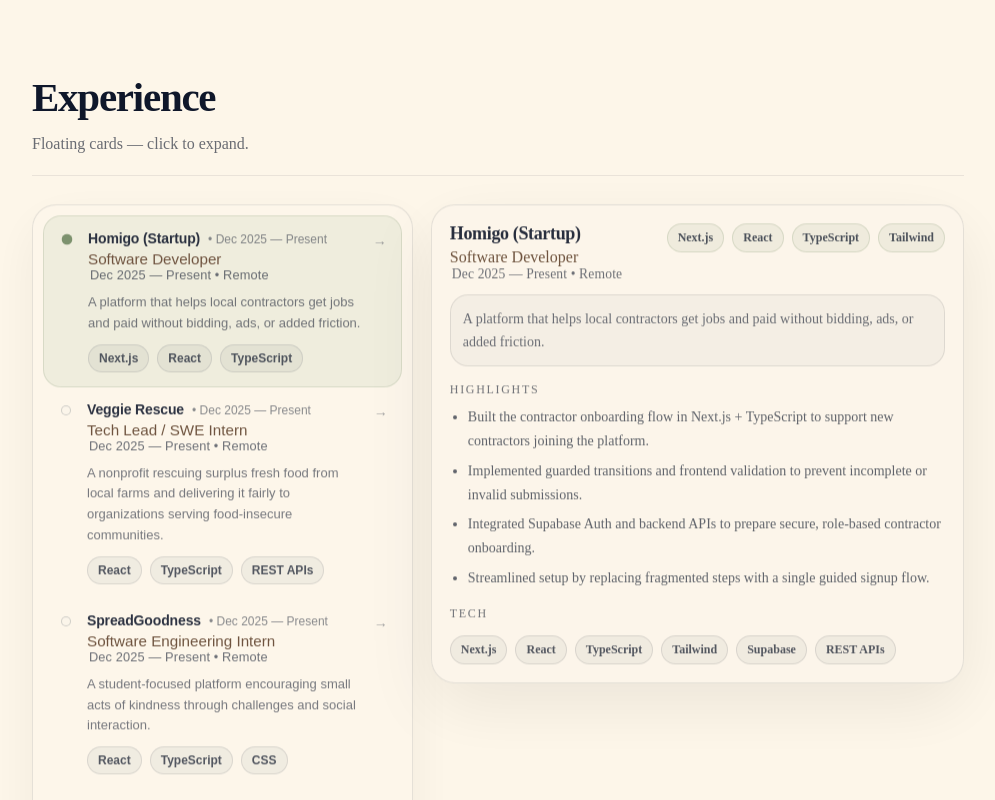
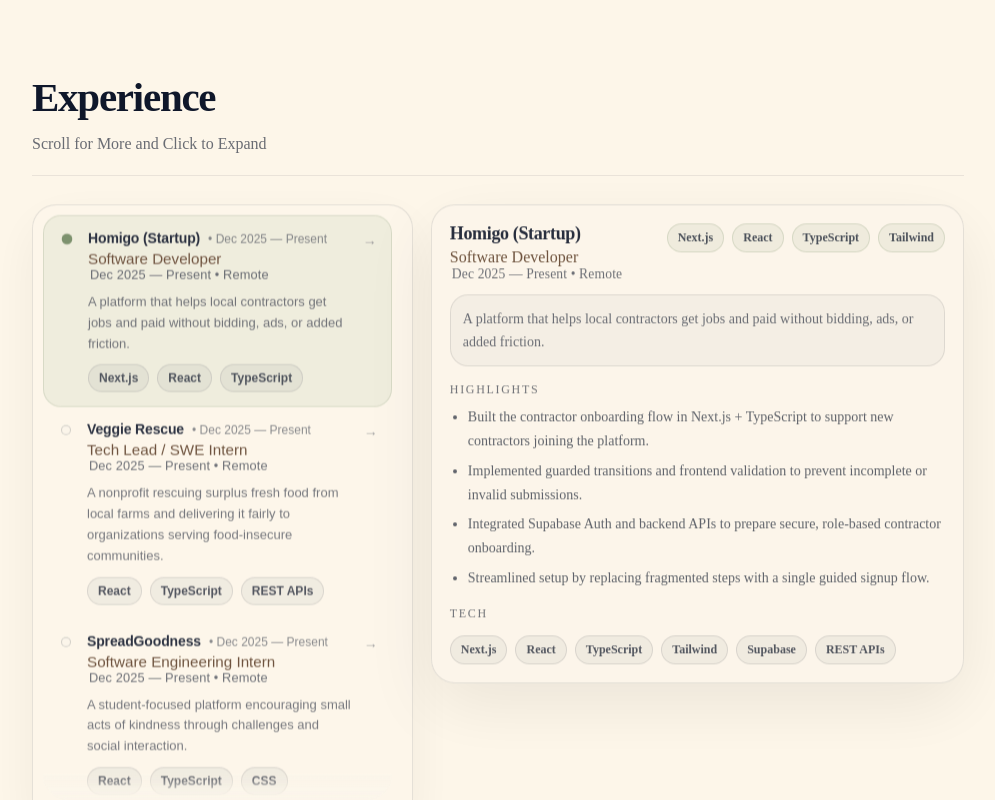
Before and after one commit to tomaseuu/personal-website, a Next.js app: page / in a window 1280 px wide. Shown: the part 1600-2400 px from the top of the page, without its empty margins (142-1137 px from the left). Built offline with nearby package versions, Linux system fonts and the light colour scheme.

Commit message:
fixed experienced

```diff
--- a/src/app/page.tsx
+++ b/src/app/page.tsx
@@ -37,7 +37,7 @@
           <Section
             id="experience"
             title="Experience"
-            subtitle="Floating cards — click to expand."
+            subtitle="Scroll for More and Click to Expand"
           >
             <ExperienceSection />
           </Section>
@@ -54,7 +54,7 @@
           <Section
             id="skills"
             title="Skills"
-            subtitle="A calm toolbox — what I ship with."
+            subtitle="The Skills I know"
             tone="tint"
           >
             <SkillsSection />
--- a/src/components/sections/ContactReveal.tsx
+++ b/src/components/sections/ContactReveal.tsx
@@ -85,7 +85,9 @@
         <div className={styles.footer}>
           <div className={styles.rule} />
           <div className={styles.footRow}>
-            <span>© {new Date().getFullYear()} Thomas Le.</span>
+            <span>
+              © {new Date().getFullYear()} Thomas Le. All Rights Reserved
+            </span>
             <span className={styles.mini}>My personal Portfolio</span>
           </div>
         </div>
--- a/src/components/sections/ExperienceSection.module.css
+++ b/src/components/sections/ExperienceSection.module.css
@@ -19,6 +19,52 @@
   backdrop-filter: blur(10px);
   box-shadow: 0 16px 55px rgba(0, 0, 0, 0.06);
   padding: 10px;
+  max-height: 78vh;
+  overflow: auto;
+  position: relative;
+  padding-bottom: 28px;
+  scrollbar-gutter: stable;
+}
+
+.listCard::after {
+  content: "";
+  position: sticky;
+  bottom: 0;
+  left: 0;
+  width: 100%;
+  height: 26px;
+  display: block;
+  pointer-events: none;
+  background: linear-gradient(
+    to bottom,
+    rgba(251, 245, 234, 0),
+    rgba(251, 245, 234, 0.92)
+  );
+  border-bottom-left-radius: 24px;
+  border-bottom-right-radius: 24px;
+}
+
+.listCard::-webkit-scrollbar {
+  width: 10px;
+}
+
+.listCard::-webkit-scrollbar-thumb {
+  background: rgba(15, 23, 42, 0.12);
+  border-radius: 999px;
+  border: 3px solid rgba(251, 245, 234, 0.72);
+}
+
+.scrollHint {
+  margin-top: 8px;
+  font-size: 12px;
+  color: rgba(15, 23, 42, 0.5);
+  display: none;
+}
+
+@media (min-width: 1024px) {
+  .scrollHint {
+    display: block;
+  }
 }
 
 .item {
@@ -177,6 +223,8 @@
   backdrop-filter: blur(10px);
   box-shadow: 0 22px 70px rgba(0, 0, 0, 0.08);
   padding: 18px;
+  position: sticky;
+  top: 18px;
 }
 
 .detailTop {
```
